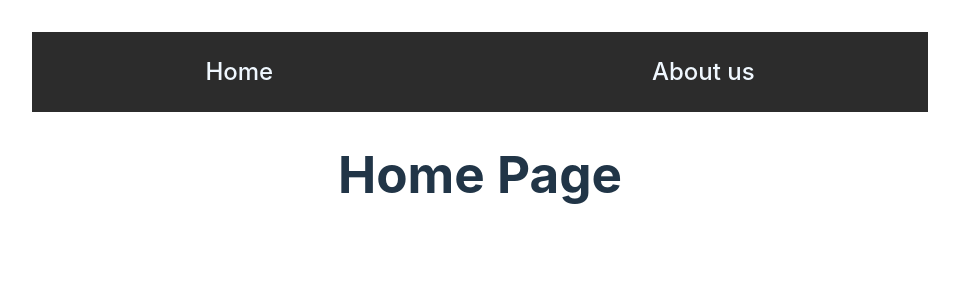
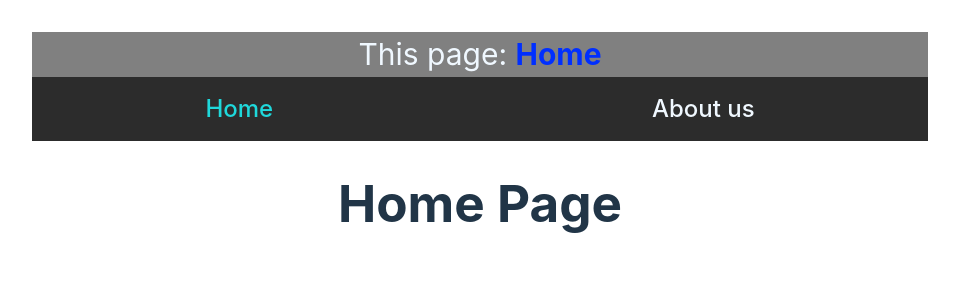
Before and after one commit to hell-llex/rs-school-react, a React (Vite) app: page / in a window 1280 px wide. Shown: the top 300 px of the page, without its empty margins (160-1119 px from the left). Built offline with nearby package versions, Linux system fonts and the light colour scheme.

Commit message:
feat: add active page

```diff
--- a/src/App.css
+++ b/src/App.css
@@ -7,13 +7,30 @@
 }
 
 .header {
-  height: 5rem;
   width: 70vw;
+  display: flex;
+  flex-direction: column;;
+  justify-content: space-between;
+  align-items: center;
   background-color: rgb(44, 44, 44);
 }
 
+.thisPage {
+  width: 100%;
+  font-size: 30px;
+  color: aliceblue;
+  background-color: gray;
+}
+
+.page {
+  width: 3rem;
+  font-size: 30px;
+  font-weight: 700;
+  color: rgb(0, 47, 255);
+}
+
 .nav {
-  height: 100%;
+  min-height: 4rem;
   width: 100%;
   display: flex;
   flex-direction: row;
@@ -23,6 +40,7 @@
 }
 
 .nav-item {
+  height: 100%;
   font-size: 24px;
   color: aliceblue;
 }
@@ -31,3 +49,8 @@
   font-size: 24px;
   color: rgb(31, 216, 219);
 }
+
+.nav-item.active {
+  font-size: 24px;
+  color: rgb(31, 216, 219);
+}
--- a/src/App.tsx
+++ b/src/App.tsx
@@ -3,7 +3,7 @@
 // import viteLogo from '/vite.svg';
 import './App.css';
 import React from 'react';
-import { Routes, Route, Link } from 'react-router-dom';
+import { Routes, Route, NavLink } from 'react-router-dom';
 
 import { HomePage } from './pages/HomePage';
 import { AboutPage } from './pages/AboutPage';
@@ -13,14 +13,17 @@ function App() {
   return (
     <>
       <header className="header">
+        <div className="thisPage">
+          This page: <span className="page"> Home</span>
+        </div>
         <nav className="nav">
-          <Link to="/" className="nav-item">
+          <NavLink to="/" className="nav-item">
             Home
-          </Link>
+          </NavLink>
 
-          <Link to="/about" className="nav-item">
+          <NavLink to="/about" className="nav-item">
             About us
-          </Link>
+          </NavLink>
         </nav>
       </header>
       <Routes>
```
